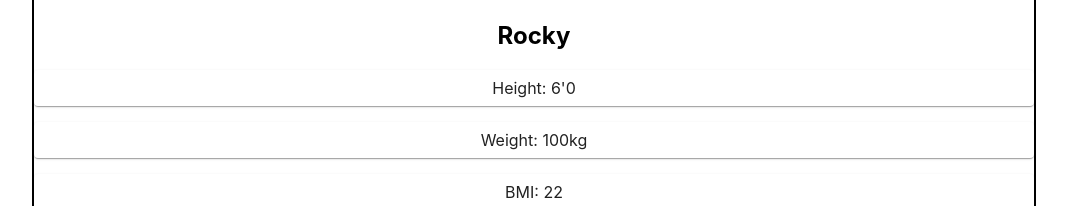
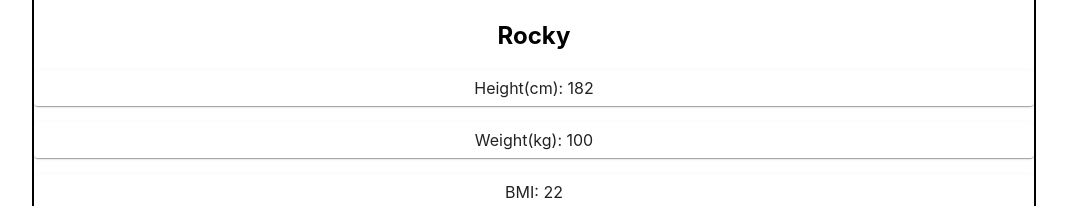
Before and after one commit to faceless5879/workout-tracker, a React (Create React App) app: page / in a window 1280 px wide. Shown: the part 251-457 px from the top of the page, without its empty margins (106-1173 px from the left). Built offline with nearby package versions, Linux system fonts and the light colour scheme.

Commit message:
update: UserProfile

```diff
--- a/src/components/userProfile/UserProfile.jsx
+++ b/src/components/userProfile/UserProfile.jsx
@@ -17,8 +17,8 @@ export default function UserProfile() {
       </div>
       <h2>Rocky</h2>
       <Stack direction="column" spacing={2}>
-        <Item>Height: 6'0</Item>
-        <Item>Weight: 100kg</Item>
+        <Item>Height(cm): 182</Item>
+        <Item>Weight(kg): 100</Item>
         <Item>BMI: 22</Item>
       </Stack>
     </div>
```
